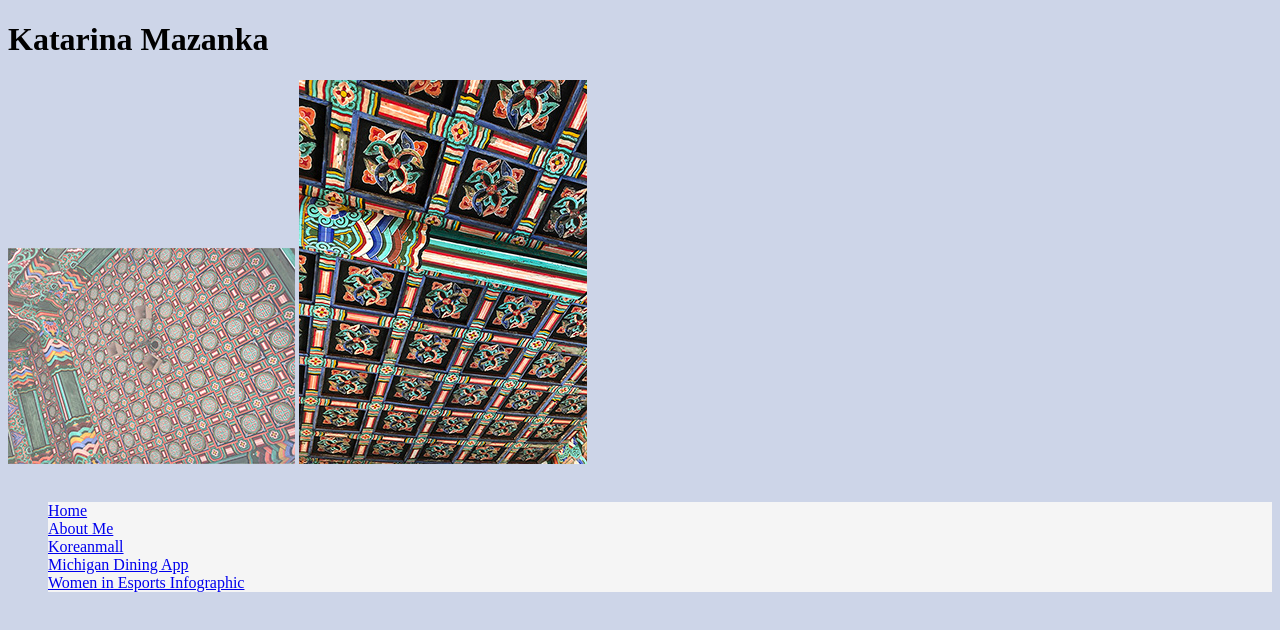
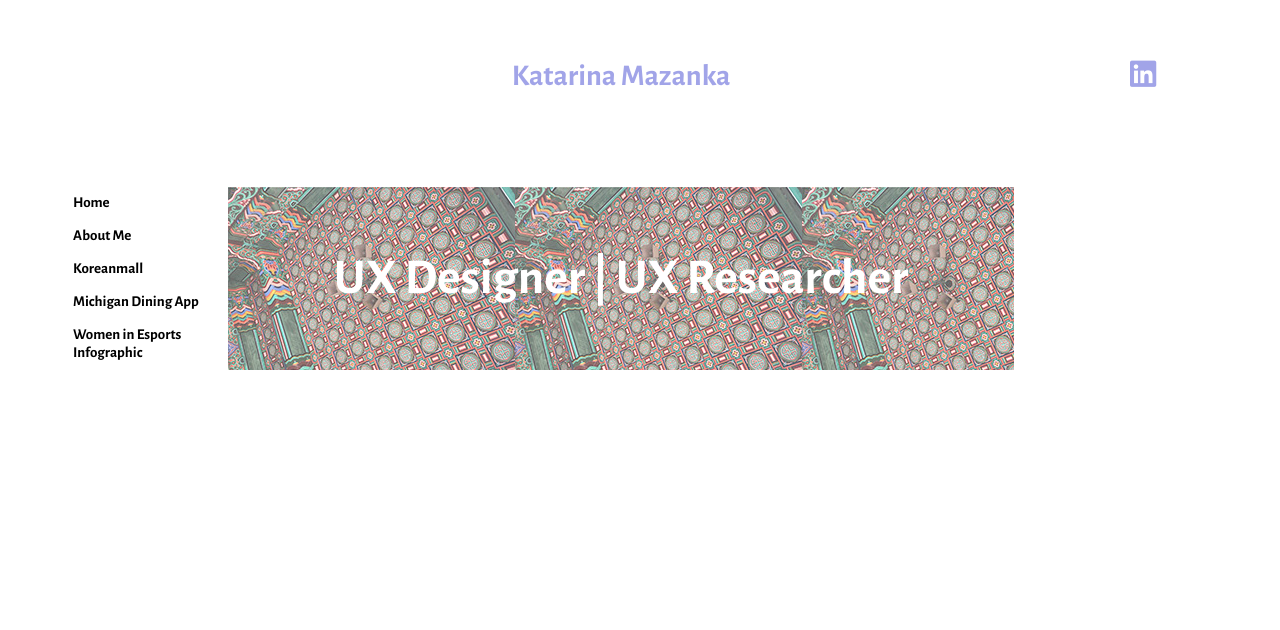
Before and after one commit to katmazan/portfoliodraft, a plain HTML site: page portfolio_draft/index.html in a window 1280 px wide. Drawn offline with nearby package versions, Linux system fonts and the light colour scheme.

Commit message:
updated css

```diff
--- a/portfolio_draft/css/style.css
+++ b/portfolio_draft/css/style.css
@@ -1,10 +1,69 @@
+
+    .grid-container {
+	  display: grid;
+	  color: black;
+      grid-template-columns: 200px auto auto;
+      grid-gap: 10px;
+
+      padding: 10px;
+    }
+    .grid-container > div {
+
+	  text-align: center;
+	  text-justify: center;
+	  align-self: center;
+      padding: 20px 0;
+      font-size: 30px;
+    }
+	.grid-container > .par {
+		align-self: left;
+		padding-left: 300px;
+		text-align: left;
+
+	}
+
 body{
-    background-color:#CDD5E8;
+	font-family: 'Alegreya Sans', sans-serif;
+	align-self: left;
 }
-
+a{
+	text-decoration: none;
+	color: black
+}
+a:hover{
+	text-decoration: underline
+}
 li{
+	font-family: 'Alegreya Sans', sans-serif;
+	font-size: 15px;
 	text-decoration: none;
 	display:block;
-	background-color: whitesmoke;
-	color: rgb(102, 56, 56);
+	text-align: left;
+	color:black;
+	margin:15px
 }
+h1{
+	font-family: 'Alegreya Sans', sans-serif;
+	font-size: 30px;
+	color: #A1A4E8;
+}
+h2{
+	font-family: 'Alegreya Sans', sans-serif;
+	font-size: 50px;
+	color: white;
+
+}
+i{
+	color: #A1A4E8;
+
+}
+.centerpiece{
+	background-image: url("../images/koreaimg2.jpg");
+	background-repeat: none;
+	background-size: auto;
+	padding: 25px;
+}
+p{
+	font-size: 15px;
+
+}
--- a/portfolio_draft/index.html
+++ b/portfolio_draft/index.html
@@ -3,20 +3,33 @@
 <head>
 <meta charset="UTF-8">
 <link rel="stylesheet" type="text/css" href="css/style.css"/>
+<link rel="stylesheet" href="https://use.fontawesome.com/releases/v5.3.1/css/all.css" integrity="sha384-mzrmE5qonljUremFsqc01SB46JvROS7bZs3IO2EmfFsd15uHvIt+Y8vEf7N7fWAU" crossorigin="anonymous">
+<link href="https://fonts.googleapis.com/css?family=Alegreya+Sans:700" rel="stylesheet">
 <title> Home </title>
-
 </head>
 
 
 <body>
+<div class = 'grid-container'>
+    <div>
+
+    </div>
+    <div>
+
         <h1>
             Katarina Mazanka
         </h1>
-    <img src = "images/koreaimg2.jpg" alt = "Image of Korea"/>
-    <img src = "images/IMG_0782.jpg" alt = "Image of Korea"/>
-<br>
 
-<br>
+    </div>
+
+    <!--<img src = "images/koreaimg2.jpg" alt = "Image of Korea"/>
+    <img src = "images/IMG_0782.jpg" alt = "Image of Korea"/> !-->
+    <div>
+        <a href = https://www.linkedin.com/in/katarina-mazanka-658613143/>
+            <i class="fab fa-linkedin"></i>
+        </a>
+    </div>
+    <div>
             <nav>
                     <ul>
                         <li><a href= index.html>Home</a></li>
@@ -26,7 +39,17 @@
                         <li><a href= esports.html>Women in Esports Infographic</a></li>
                     </ul>
                 </nav>
+    </div>
+        <div class = "centerpiece">
+        <h2>
+            UX Designer | UX Researcher
+        </h2>
+        </div>
+    </div>
+    <div></div>
 
+
+</div>
 
 </body>
 </html>
```
Also changed, not shown: portfolio_draft/about.html (+23 -6 lines), portfolio_draft/Screen Shot 2018-03-20 at 1.14.30 PM.png (added), 3 other files. Lines whose indentation alone changed are shown as unchanged.
